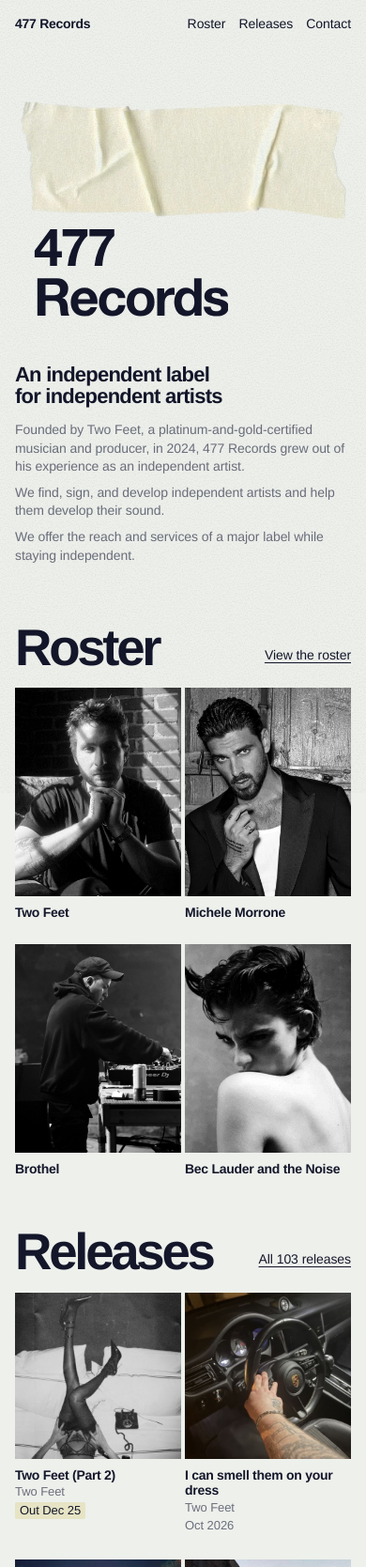
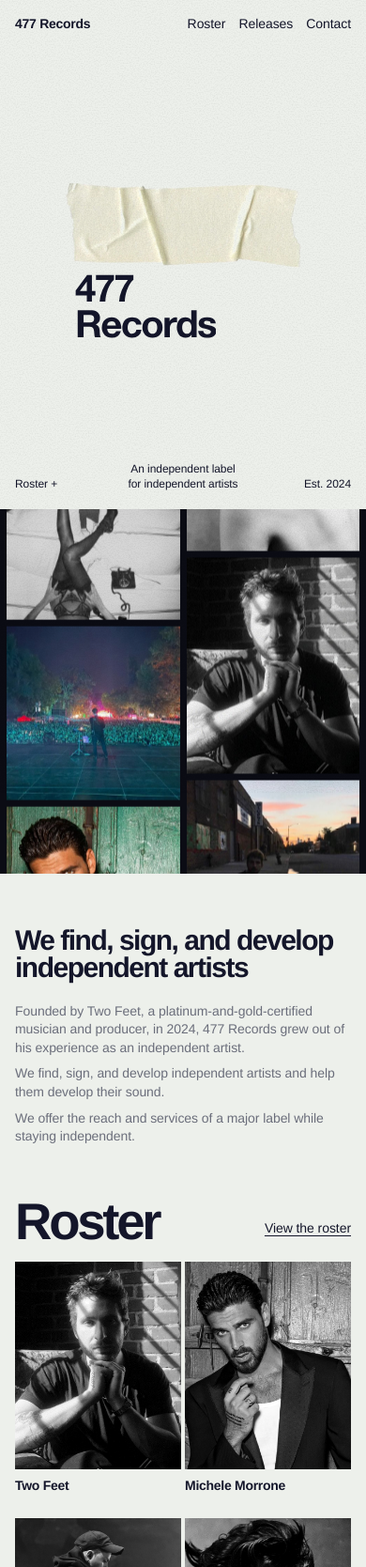
Before and after one commit to 477Records/site, a plain HTML site: page index.html in a window 390 px wide. Shown: the top 1668 px of the page at 94% size. Drawn offline with Linux system fonts and the light colour scheme.

Commit message:
Split hero with drifting image wall; drop roster card descriptions
Co-Authored-By: Claude Fable 5.2 <noreply@anthropic.com>

```diff
--- a/assets/site.css
+++ b/assets/site.css
@@ -64,29 +64,38 @@ main { padding-top: var(--head); }
 }
 .mega sup { font-size: .16em; letter-spacing: -.02em; font-weight: 500; vertical-align: top; position: relative; top: .5em; margin-left: .35em; color: var(--soft); }
 
-/* home hero */
-.hero {
-  min-height: calc(100svh - var(--head));
-  display: grid;
-  grid-template-columns: minmax(0, 1fr) minmax(0, 1fr);
-  gap: var(--g);
-  align-items: end;
-  padding-top: clamp(28px, 6vh, 80px);
-  padding-bottom: clamp(28px, 5vh, 56px);
-}
-.lockup { align-self: center; width: min(100%, 620px); margin: 0; }
+/* home hero: logo panel on the left, drifting wall of covers on the right */
+.hero { height: calc(100svh - var(--head)); min-height: 520px; display: grid; grid-template-columns: minmax(0, 1.12fr) minmax(0, 1fr); }
+.hero-left { position: relative; display: grid; place-items: center; padding: var(--g) var(--g) 76px; }
+.lockup { width: min(64%, 500px); margin: 0; }
 .lockup .tape { width: 100%; transform-origin: 12% 50%; }
 .lockup .mark { width: 58%; margin: 1.5% 0 0 5.5%; }
-.pitch { max-width: 420px; }
-.pitch h1 { margin: 0 0 14px; font-size: clamp(22px, 2.1vw, 30px); line-height: 1.08; letter-spacing: -.035em; font-weight: 700; text-wrap: balance; }
-.pitch p { margin: 0 0 8px; color: var(--soft); }
-.pitch p:last-child { margin: 0; }
+.hero-foot { position: absolute; left: var(--g); right: var(--g); bottom: 18px; display: grid; grid-template-columns: 1fr auto 1fr; align-items: end; gap: var(--g); font-size: 12px; line-height: 1.3; }
+.hero-foot h1 { margin: 0; font: inherit; font-weight: 500; text-align: center; }
+.hero-foot a { text-decoration: none; justify-self: start; }
+.hero-foot a:hover { text-decoration: underline; text-underline-offset: 3px; }
+.hero-foot span { justify-self: end; }
+.wall { position: relative; overflow: hidden; background: #0b0c14; }
+.wall-cols { position: absolute; inset: 0 auto 0 0; width: 128%; display: grid; grid-template-columns: repeat(3, minmax(0, 1fr)); gap: 7px; padding: 0 7px; }
+.wall-track { display: flex; flex-direction: column; }
+.wall-track img { width: 100%; margin-bottom: 7px; background: #1b1d2b; }
 @media (prefers-reduced-motion: no-preference) {
+  .wall-track { animation: drift 90s linear infinite; }
+  .wall-col:nth-child(2) .wall-track { animation-duration: 120s; animation-direction: reverse; }
+  .wall-col:nth-child(3) .wall-track { animation-duration: 105s; }
+  @keyframes drift { from { transform: translateY(0); } to { transform: translateY(-50%); } }
   .lockup .tape { animation: stick .9s cubic-bezier(.2, .9, .25, 1) both; }
   .lockup .mark { animation: rise .7s .25s cubic-bezier(.2, .8, .2, 1) both; }
   @keyframes stick { from { transform: translateY(-18px) rotate(-3.5deg) scale(1.04); } to { transform: none; } }
   @keyframes rise { from { transform: translateY(10px); } to { transform: none; } }
 }
+
+/* home about */
+.about { display: grid; grid-template-columns: minmax(0, 1.12fr) minmax(0, 1fr); gap: var(--g); align-items: end; }
+.about h2 { margin: 0; max-width: 13em; font-size: clamp(30px, 4.3vw, 66px); font-weight: 700; line-height: .98; letter-spacing: -.05em; text-wrap: balance; }
+.about div { max-width: 430px; }
+.about p { margin: 0 0 8px; color: var(--soft); }
+.about p:last-child { margin: 0; }
 
 /* home sections */
 .sec { padding-top: clamp(56px, 9vw, 130px); }
@@ -158,8 +167,13 @@ main { padding-top: var(--head); }
 .works-end { height: clamp(56px, 8vw, 120px); }
 
 @media (max-width: 860px) {
-  .hero { grid-template-columns: 1fr; align-items: start; min-height: 0; gap: 40px; padding-bottom: 8px; }
-  .lockup { width: min(100%, 420px); }
+  .hero { height: auto; min-height: 0; grid-template-columns: 1fr; }
+  .hero-left { min-height: 58svh; padding-top: 40px; }
+  .lockup { width: min(72%, 360px); }
+  .wall { height: 46svh; }
+  .wall-cols { width: 100%; grid-template-columns: repeat(2, minmax(0, 1fr)); }
+  .wall-col:nth-child(3) { display: none; }
+  .about { grid-template-columns: 1fr; gap: 22px; }
   .tiles { grid-template-columns: repeat(2, minmax(0, 1fr)); }
   .sec-head h2 { font-size: clamp(44px, 14vw, 80px); }
 
--- a/index.html
+++ b/index.html
@@ -26,13 +26,30 @@
   </nav>
 </header>
 <main>
-  <section class="hero pad">
-    <figure class="lockup">
-      <img class="tape" src="assets/tape.webp" width="874" height="329" alt="">
-      <img class="mark" src="assets/wordmark.svg" width="3738" height="1870" alt="477 Records">
-    </figure>
-    <div class="pitch">
-      <h1>An independent label for independent artists</h1>
+  <section class="hero">
+    <div class="hero-left">
+      <figure class="lockup">
+        <img class="tape" src="assets/tape.webp" width="874" height="329" alt="">
+        <img class="mark" src="assets/wordmark.svg" width="3738" height="1870" alt="477 Records">
+      </figure>
+      <div class="hero-foot">
+        <a href="roster.html">Roster +</a>
+        <h1>An independent label<br>for independent artists</h1>
+        <span>Est. 2024</span>
+      </div>
+    </div>
+    <div class="wall" aria-hidden="true">
+      <div class="wall-cols">
+        <div class="wall-col"><div class="wall-track"><img src="assets/r/6830265942.jpg" width="500" height="500" alt=""><img src="assets/r/6817088695.jpg" width="500" height="500" alt=""><img src="assets/morrone.jpg" width="640" height="800" alt=""><img src="assets/r/6802684644.jpg" width="500" height="500" alt=""><img src="assets/r/6791148129.jpg" width="500" height="500" alt=""><img src="assets/r/6787160188.jpg" width="500" height="500" alt=""><img src="assets/r/6830265942.jpg" width="500" height="500" alt=""><img src="assets/r/6817088695.jpg" width="500" height="500" alt=""><img src="assets/morrone.jpg" width="640" height="800" alt=""><img src="assets/r/6802684644.jpg" width="500" height="500" alt=""><img src="assets/r/6791148129.jpg" width="500" height="500" alt=""><img src="assets/r/6787160188.jpg" width="500" height="500" alt=""></div></div>
+        <div class="wall-col"><div class="wall-track"><img src="assets/twofeet.jpg" width="640" height="800" alt=""><img src="assets/r/6811139673.jpg" width="500" height="500" alt=""><img src="assets/r/6808036597.jpg" width="500" height="500" alt=""><img src="assets/r/6799254020.jpg" width="500" height="500" alt=""><img src="assets/r/6793268537.jpg" width="500" height="500" alt=""><img src="assets/bec.jpg" width="640" height="800" alt=""><img src="assets/twofeet.jpg" width="640" height="800" alt=""><img src="assets/r/6811139673.jpg" width="500" height="500" alt=""><img src="assets/r/6808036597.jpg" width="500" height="500" alt=""><img src="assets/r/6799254020.jpg" width="500" height="500" alt=""><img src="assets/r/6793268537.jpg" width="500" height="500" alt=""><img src="assets/bec.jpg" width="640" height="800" alt=""></div></div>
+        <div class="wall-col"><div class="wall-track"><img src="assets/r/6821166518.jpg" width="500" height="500" alt=""><img src="assets/r/6803591125.jpg" width="500" height="500" alt=""><img src="assets/r/6807471017.jpg" width="500" height="500" alt=""><img src="assets/brothel.jpg" width="640" height="800" alt=""><img src="assets/r/6785565546.jpg" width="500" height="500" alt=""><img src="assets/r/6778196686.jpg" width="500" height="500" alt=""><img src="assets/r/6821166518.jpg" width="500" height="500" alt=""><img src="assets/r/6803591125.jpg" width="500" height="500" alt=""><img src="assets/r/6807471017.jpg" width="500" height="500" alt=""><img src="assets/brothel.jpg" width="640" height="800" alt=""><img src="assets/r/6785565546.jpg" width="500" height="500" alt=""><img src="assets/r/6778196686.jpg" width="500" height="500" alt=""></div></div>
+      </div>
+    </div>
+  </section>
+
+  <section class="sec pad about">
+    <h2>We find, sign, and develop independent artists</h2>
+    <div>
       <p>Founded by Two Feet, a platinum-and-gold-certified musician and producer, in 2024, 477 Records grew out of his experience as an independent artist.</p>
       <p>We find, sign, and develop independent artists and help them develop their sound.</p>
       <p>We offer the reach and services of a major label while staying independent.</p>
```
Also changed, not shown: roster.html (+0 -4 lines), 1 other file.
